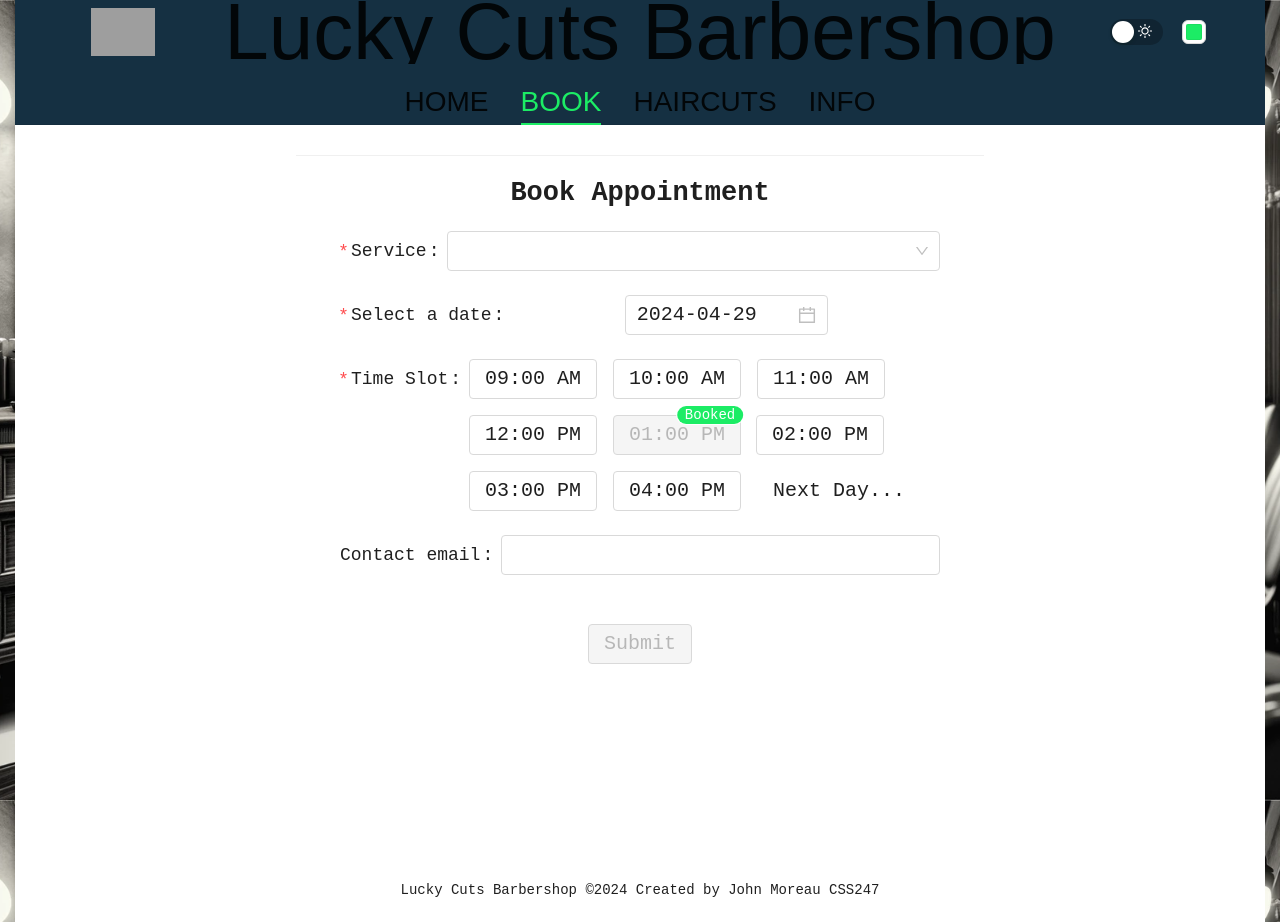
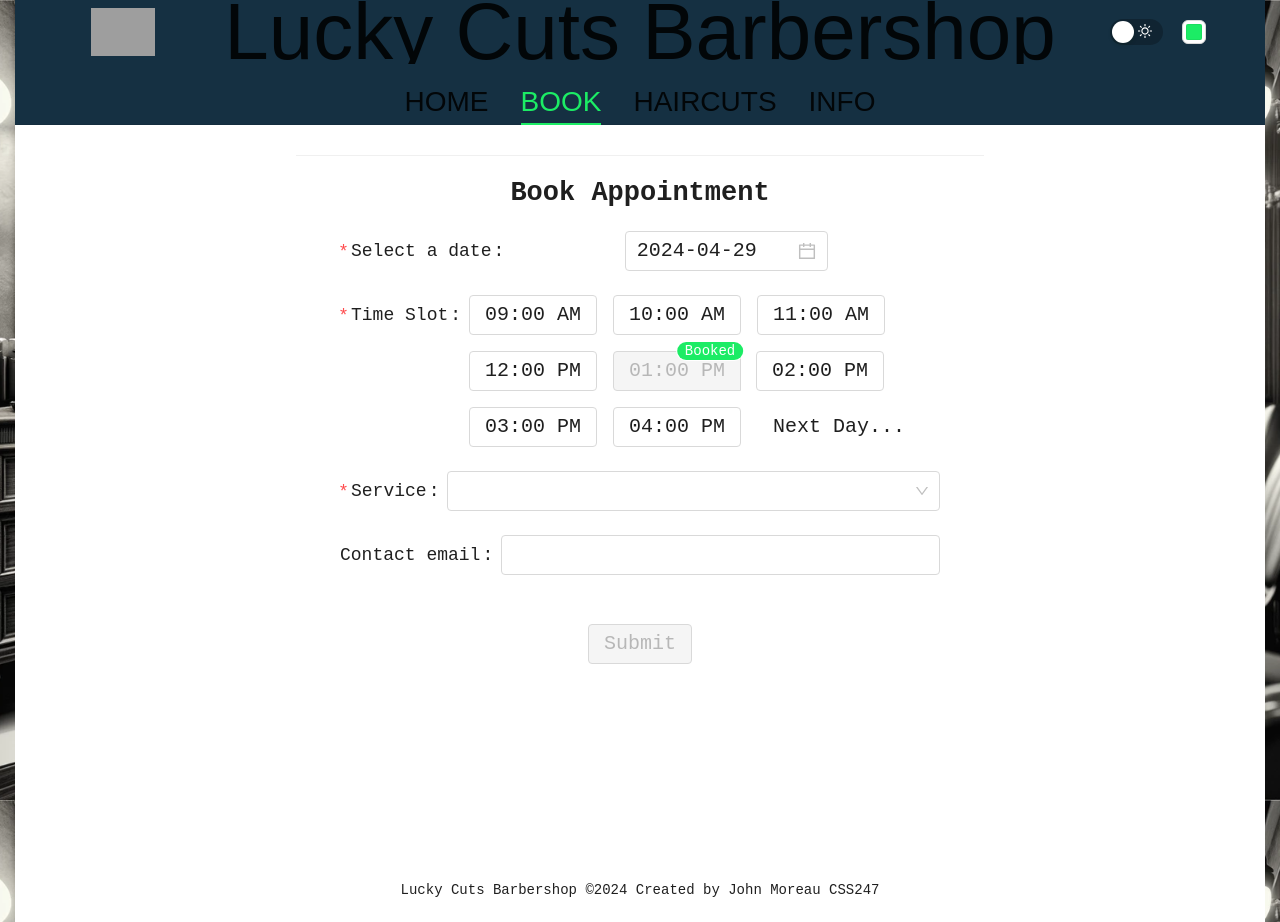
Before and after one commit to Amnesiac9/BarberShop, a React (Vite) app: page / in a window 1280 px wide. Both pictures are taken after a click on the item "BOOK". Built offline with nearby package versions, Linux system fonts and the light colour scheme; grey boxes are pictures that could not be loaded; a web font is replaced by a local one.

Commit message:
Moved service down

```diff
--- a/src/pages/Book.tsx
+++ b/src/pages/Book.tsx
@@ -1,6 +1,5 @@
 
 import { Badge, Button, DatePicker, Form, Input, Radio, Select, Space } from 'antd';
-import type { DatePickerProps } from 'antd';
 import type { FormProps } from 'antd';
 import dayjs from 'dayjs';
 import customParseFormat from 'dayjs/plugin/customParseFormat';
@@ -55,7 +54,7 @@ function BookAppointment() {
 
     const dateValue = Form.useWatch('date', form)
     const serviceValue = Form.useWatch('service', form);
-    const emailValue = Form.useWatch('email', form)
+    //const emailValue = Form.useWatch('email', form)
 
     const now = dayjs();
     const firstAvailableDay = now.hour() > 17 ? now.set('hour', 0).set('minute', 0).set('second', 0).add(1, 'day') : now
@@ -187,18 +186,10 @@ function BookAppointment() {
                     <Form form={form} size='large' layout='horizontal' style={{ marginLeft: 'auto', marginRight: 'auto', maxWidth: 600 }}
                         onFinish={onFinish} onFinishFailed={onFinishFailed}
                     >
-                        <Form.Item<FieldType> required label='Service' name="service"
-                            rules={[{ required: true, message: 'Please select a service.' }]}
-                        >
-                            <Select>
-                                <Select.Option value='demo'>Demo</Select.Option>
-                            </Select>
-                        </Form.Item>
-
                         <Form.Item<FieldType> required label='Select a date' name="date" initialValue={firstAvailableDay}
                             rules={[{ required: true, message: 'Please select a date.' }]}
                         >
-                            <DatePicker allowClear={false} open={openPicker == true ? true : undefined} d //defaultOpen
+                            <DatePicker allowClear={false} open={openPicker == true ? true : undefined} //defaultOpen
                                 minDate={firstAvailableDay}
                                 maxDate={firstAvailableDay.add(30, 'day')}
                             />
@@ -221,6 +212,13 @@ function BookAppointment() {
                                 </Radio.Group>
                             </Form.Item>
                         )}
+                        <Form.Item<FieldType> required label='Service' name="service"
+                            rules={[{ required: true, message: 'Please select a service.' }]}
+                        >
+                            <Select>
+                                <Select.Option value='demo'>Demo</Select.Option>
+                            </Select>
+                        </Form.Item>
                         <Form.Item<FieldType> label='Contact email' name="email">
                             <Input />
                         </Form.Item>
@@ -230,12 +228,6 @@ function BookAppointment() {
                     </Form>
                 </div>
             </div>
-            {/* <Typography>
-                <pre>Email Value: {emailValue}</pre>
-                <pre>Service Value: {serviceValue || ''}</pre>
-                <pre>Date Value: {dateValue?.format() ?? ''}</pre>
-                <pre>Available Times: {timeSlots.length}</pre>
-            </Typography> */}
         </div>
 
     )
```
